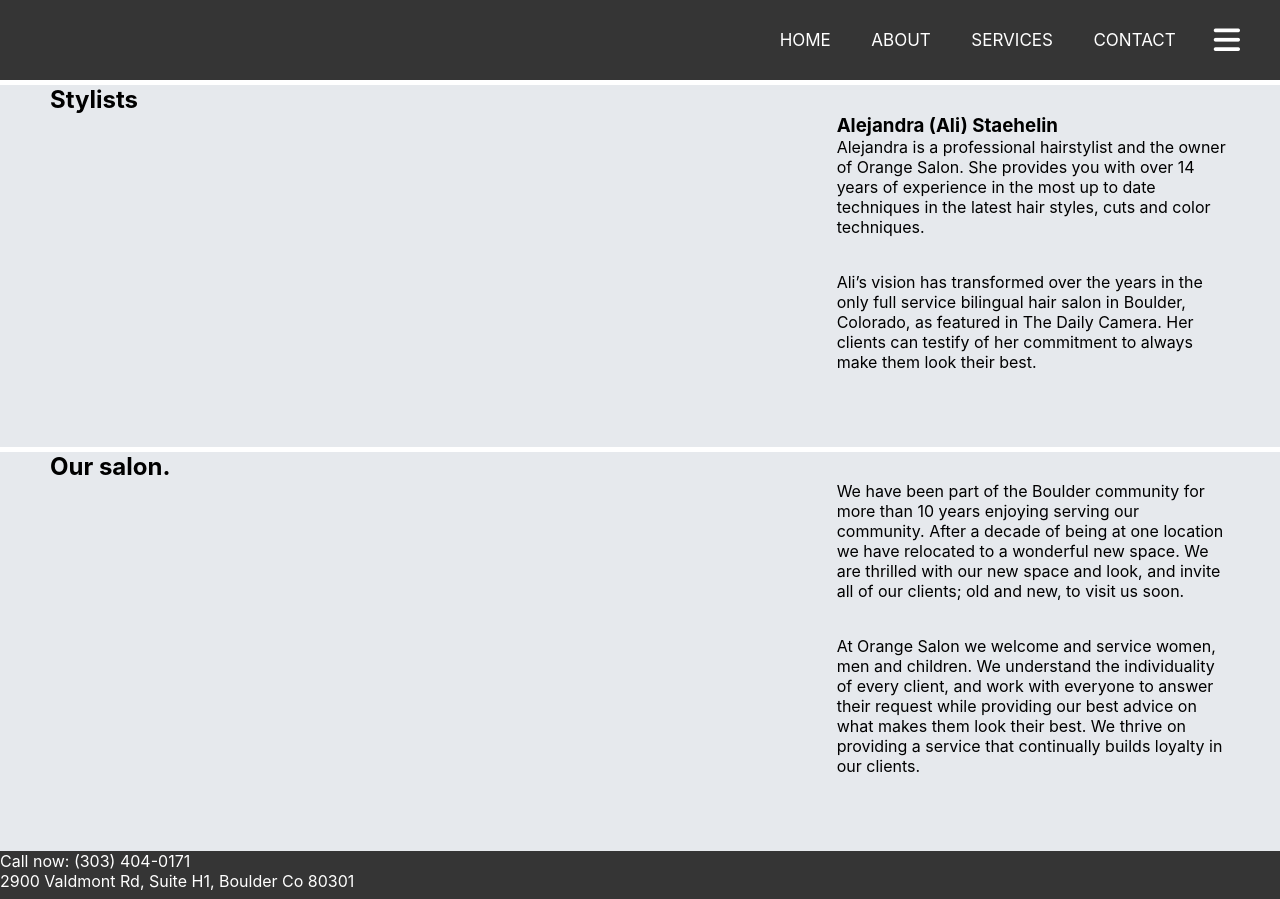
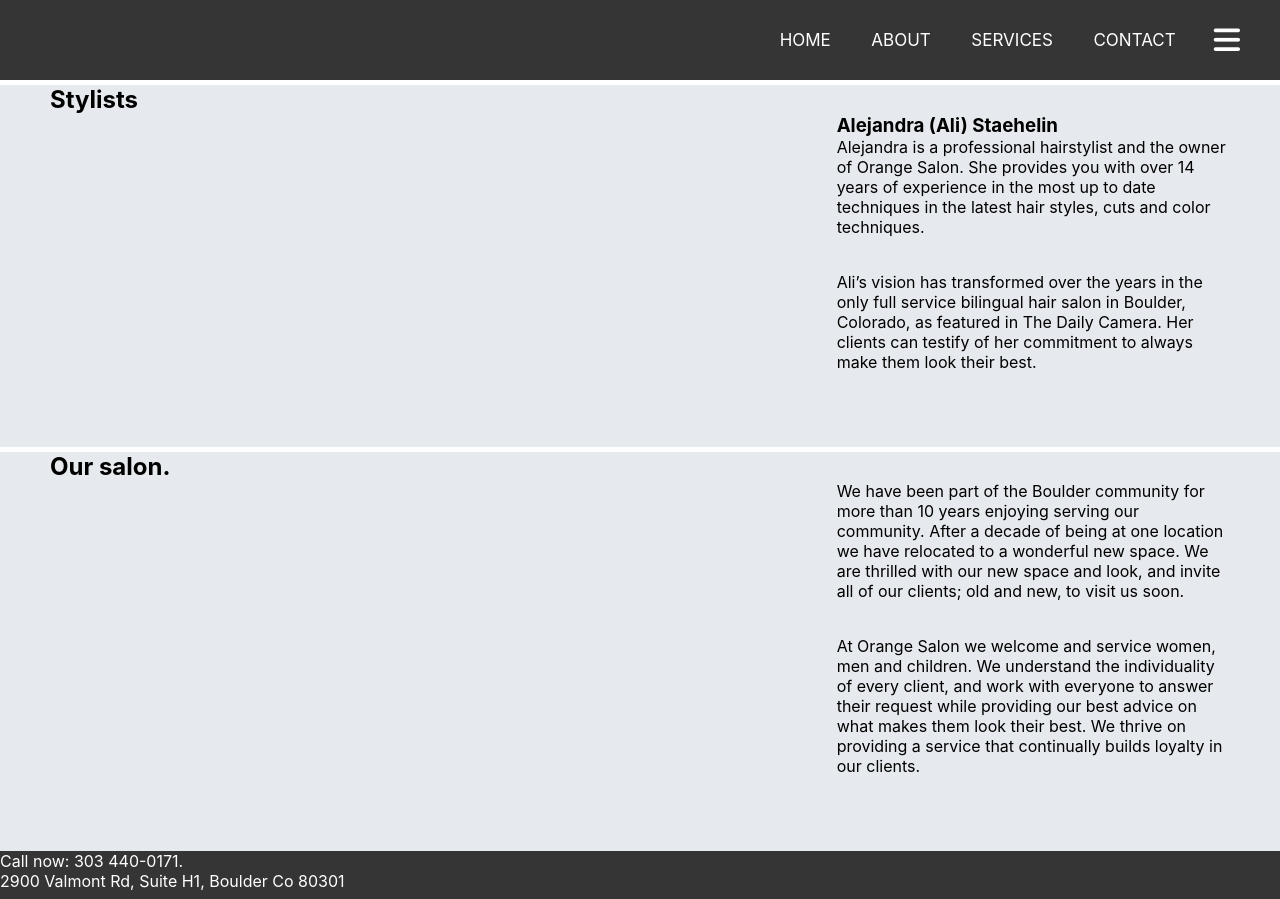
Before and after one commit to Hermestech/Salon, a plain HTML site: page public/about.html in a window 1280 px wide. Shown: the top 899 px of the page. Drawn offline with Linux system fonts and the light colour scheme; a web font is replaced by a local one.

Commit message:
Version final

```diff
--- a/public/about.html
+++ b/public/about.html
@@ -65,7 +65,7 @@
 
     <footer>
         <section class="footer-icons-container">
-            <p>Call now: (303) 404-0171 </br>2900 Valdmont Rd, Suite H1, Boulder Co 80301</p>
+            <p>Call now: 303 440-0171. </br>2900 Valmont Rd, Suite H1, Boulder Co 80301</p>
             <div class="icons">
                 <a href="/"><span class="fab fa-facebook"></span></a>
                 <a href="/"><span class="fab fa-twitter"></span></a>
```
Also changed, not shown: public/contact.html (+1 -1 lines), public/index.html (+1 -1 lines), public/services.html (+1 -1 lines).
